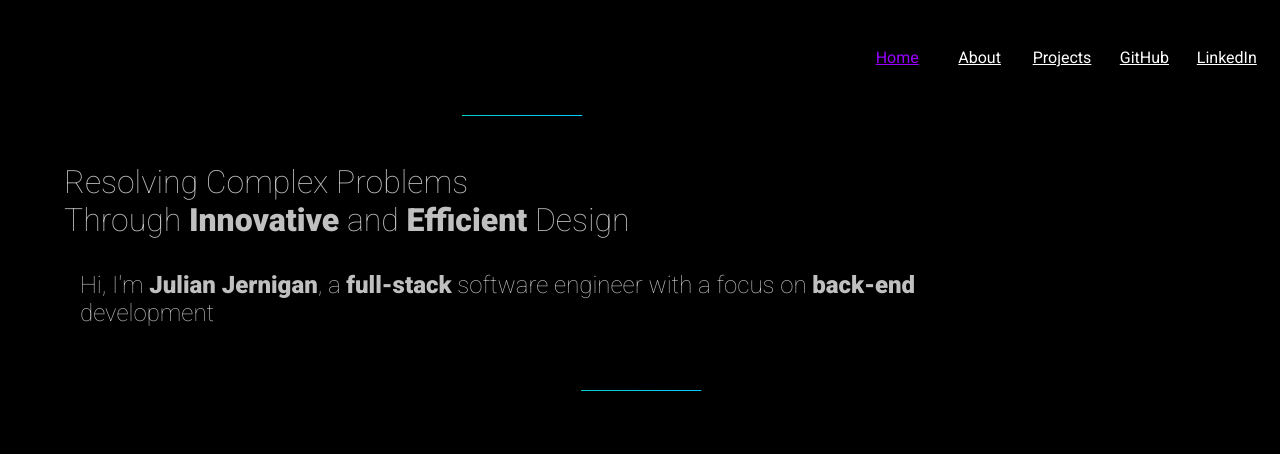
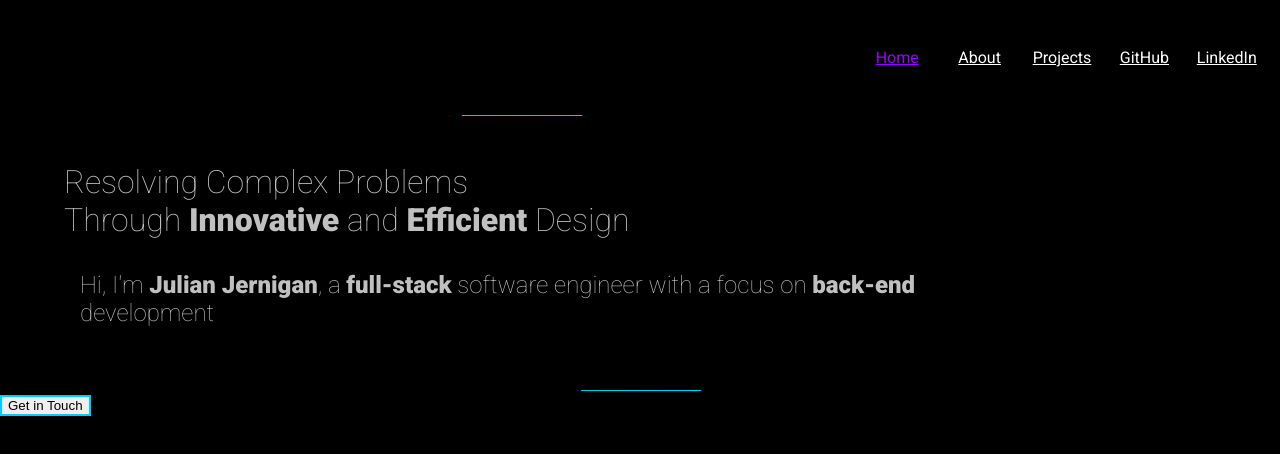
Before and after one commit to Job85/simplistic-portfolio, a Next.js app: page / in a window 1280 px wide. Shown: the top 454 px of the page. Built offline with nearby package versions, Linux system fonts and the light colour scheme.

Commit message:
imported Button component gave name 'Get in Touch'

```diff
--- a/src/app/page.js
+++ b/src/app/page.js
@@ -1,7 +1,9 @@
 import styles from './page.module.css';
+import Button from './components/Button/Button';
 
 export default function Home() {
   return (
+    <div>
       <div className={styles.container}>
         <h1 className={styles.h1}>
           Resolving Complex Problems <br />
@@ -11,5 +13,9 @@ export default function Home() {
           Hi, I'm <span className={styles.bold}>Julian Jernigan</span>, a <span className={styles.bold}>full-stack</span> software engineer with a focus on <span className={styles.bold}>back-end</span> development
         </h2>
       </div>
+      <Button
+        name="Get in Touch"
+      />
+    </div>
   )
 }
```
Lines whose indentation alone changed are shown as unchanged.
